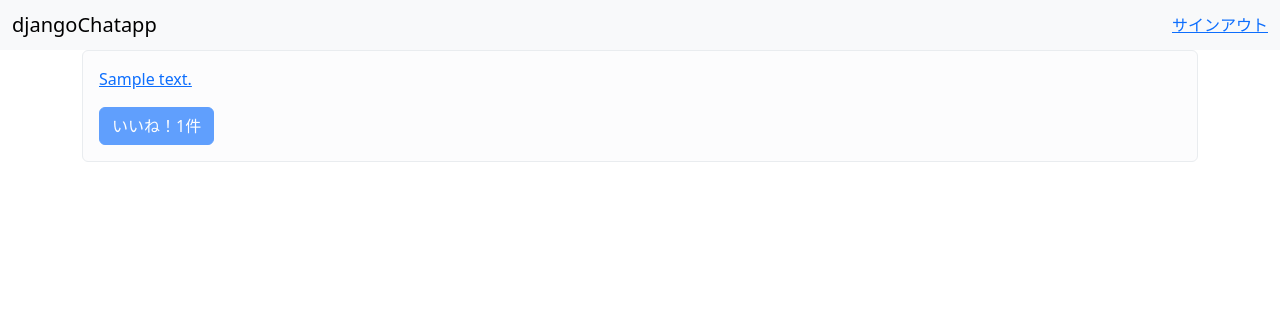
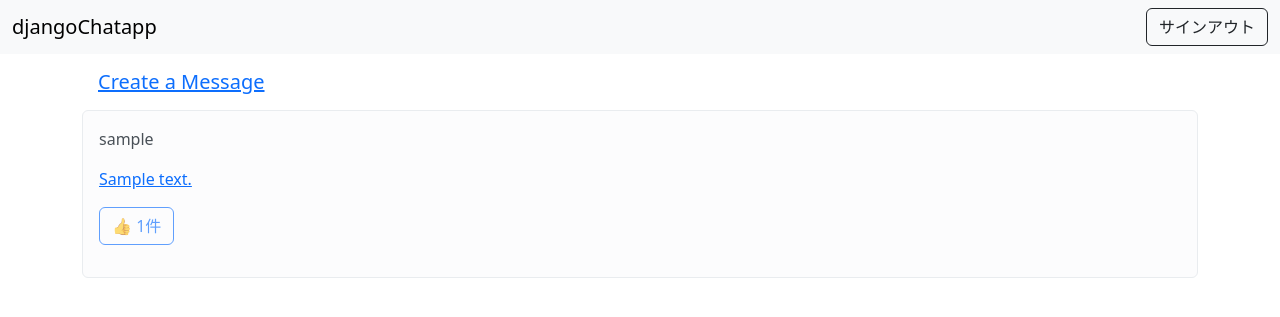
Before and after one commit to BigMcQueen/Django-Albumapp-Project, a Django app: page /list/ in a window 1280 px wide. Shown: the top 317 px of the page. Run offline with Django 4.2, Linux system fonts and the light colour scheme; a user stored in the database is signed in; tables that the repository leaves empty hold one stand-in row (values such as "Sample post").

Commit message:
CreateViewを実装

```diff
--- a/chat/templates/chat/detail.html
+++ b/chat/templates/chat/detail.html
@@ -4,7 +4,9 @@
 
 <nav class="navbar navbar-light bg-light">
   <div class="container-fluid">
-    <span class="navbar-brand mb-0 h1">djangoChatapp</span>
+    <a href="{% url 'list' %}" class="text-decoration-none">
+      <span class="navbar-brand mb-0 h1">djangoChatapp</span>
+    </a>
   </div>
 </nav>
 
--- a/chat/templates/chat/listview.html
+++ b/chat/templates/chat/listview.html
@@ -4,8 +4,10 @@
 
 <nav class="navbar navbar-light bg-light">
   <div class="container-fluid">
-    <span class="navbar-brand mb-0 h1">djangoChatapp</span>
-    <a href="{% url 'signout' %}">サインアウト</a>
+    <a href="{% url 'list' %}" class="text-decoration-none">
+      <span class="navbar-brand mb-0 h1">djangoChatapp</span>
+    </a>
+    <a href="{% url 'signout' %}" class="btn btn-outline-dark">サインアウト</a>
   </div>
 </nav>
 
@@ -14,12 +16,14 @@
 {% block content %}
 
 <div class="container">
+  <h5 class="m-3"><a href="{% url 'create' %}">Create a Message</a></h5>
   {% for item in object_list %}
   <div class="alert alert-light" role="alert">
+    <p>{{ user.username }}</p>
     <p><a href="{% url 'detail' item.pk %}">{{ item.message }}</a></p>
-    <a href="#" class="btn btn-primary disabled" role="button" aria-disabled="true">
-      いいね！{{ item.good }}件
-    </a>
+    <p><a href="#" class="btn btn-outline-primary disabled" role="button" aria-disabled="true">
+        👍 {{ item.good }}件
+      </a></p>
   </div>
   {% endfor %}
 </div>
--- a/chat/templates/chat/signin.html
+++ b/chat/templates/chat/signin.html
@@ -5,6 +5,9 @@
 <nav class="navbar navbar-light bg-light">
   <div class="container-fluid">
     <span class="navbar-brand mb-0 h1">djangoChatapp</span>
+    <div class="d-flex">
+      <a href="{% url 'signup' %}" class="btn btn-outline-dark">サインアップ</a>
+    </div>
   </div>
 </nav>
 
--- a/chat/templates/chat/signup.html
+++ b/chat/templates/chat/signup.html
@@ -5,8 +5,12 @@
 <nav class="navbar navbar-light bg-light">
   <div class="container-fluid">
     <span class="navbar-brand mb-0 h1">djangoChatapp</span>
+    <div class="d-flex">
+      <a href="{% url 'signin' %}" class="btn btn-outline-dark">サインイン</a>
+    </div>
   </div>
 </nav>
+
 
 {% endblock header %}
 
--- a/chat/urls.py
+++ b/chat/urls.py
@@ -1,5 +1,5 @@
 from django.urls import path
-from .views import signup_func, signin_func, listview_func, signout_func, detail_func, good_func
+from .views import signup_func, signin_func, listview_func, signout_func, detail_func, good_func, ChatCreate
 
 urlpatterns = [
     path('signup/', signup_func, name='signup'),
@@ -8,4 +8,5 @@ urlpatterns = [
     path('signout/', signout_func, name='signout'),
     path('detail/<int:pk>', detail_func, name='detail'),
     path('good/<int:pk>', good_func, name='good'),
+    path('create/', ChatCreate.as_view(), name='create'),
 ]
--- a/chat/views.py
+++ b/chat/views.py
@@ -4,6 +4,9 @@ from django.db import IntegrityError
 from django.contrib.auth import authenticate, login, logout
 from .models import Chat
 from django.contrib.auth.decorators import login_required
+from django.contrib.auth.mixins import LoginRequiredMixin
+from django.views.generic import CreateView
+from django.urls import reverse_lazy
 
 # Create your views here.
 def signup_func(request):
@@ -16,7 +19,7 @@ def signup_func(request):
         except IntegrityError:
             return render(request, 'chat/signup.html', {'context': 'このユーザー名はすでに登録されています！'})
     else:
-        return render(request, 'chat/signup.html', {'context': 'GET method'})
+        return render(request, 'chat/signup.html')
 
 def signin_func(request):
     if request.method == 'POST':
@@ -29,7 +32,7 @@ def signin_func(request):
         else:
             return render(request, 'chat/signin.html', {'context': 'サインインできませんでした'})
     else:
-        return render(request, 'chat/signin.html', {'context': 'GET method'})
+        return render(request, 'chat/signin.html')
 
 @login_required
 def listview_func(request):
@@ -52,3 +55,9 @@ def good_func(request, pk):
     object.good += 1
     object.save()
     return redirect('list')
+
+class ChatCreate(CreateView):
+    template_name = 'chat/create.html'
+    model = Chat
+    fields = ('message', 'poster', 'picture')
+    success_url = reverse_lazy('list')
```
Also changed, not shown: chat/templates/chat/create.html (added, +31 -0 lines).
